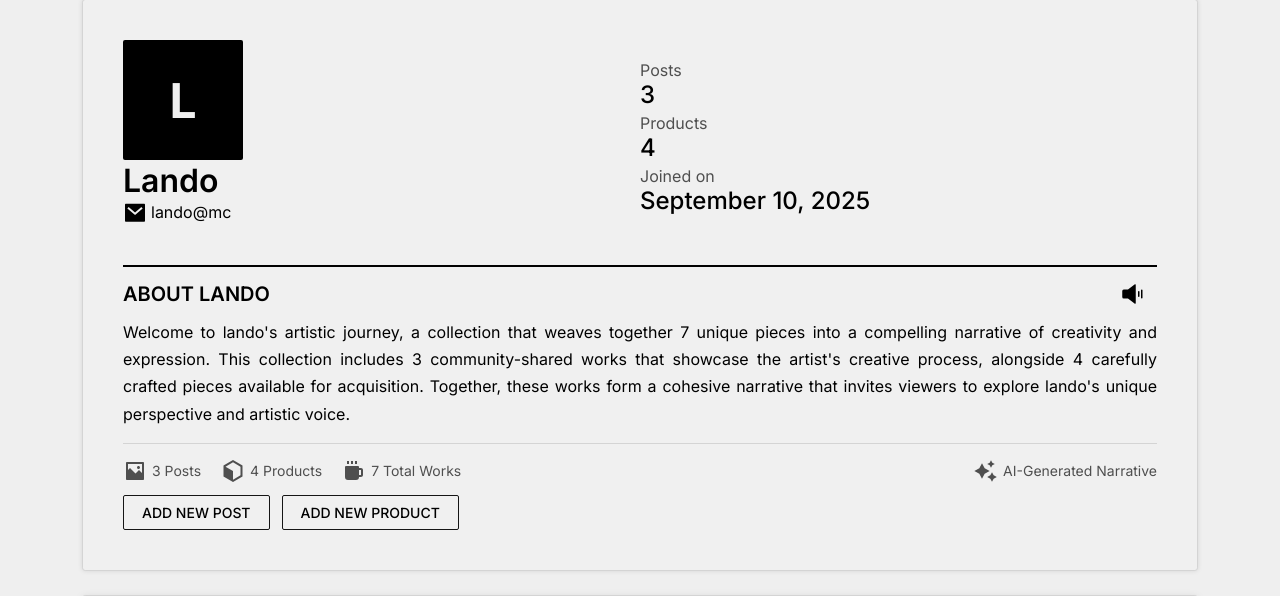
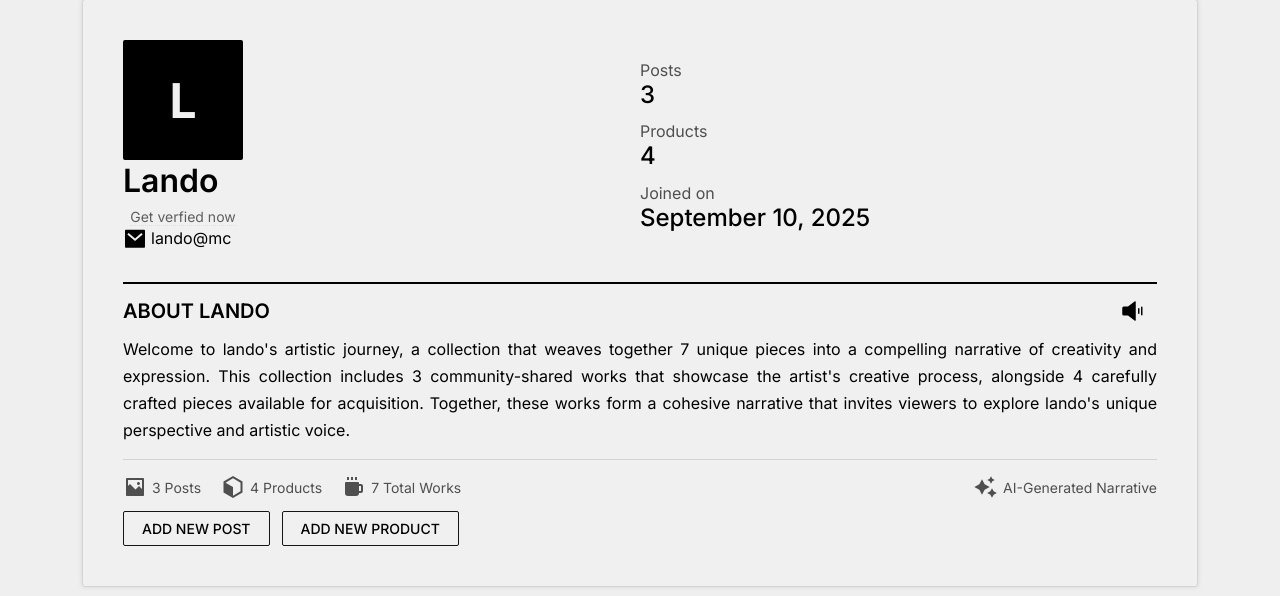
Before and after one commit to Shr3y4sm/Clyst, a Flask app: page /profile in a window 1280 px wide. Shown: the part 65-661 px from the top of the page. Run offline with Flask 3, Linux system fonts and the light colour scheme; a user stored in the database is signed in; some libraries are stand-ins or nearby versions.

Commit message:
GeoTag verification feature

```diff
--- a/static/css/profile.css
+++ b/static/css/profile.css
@@ -75,6 +75,22 @@
 	font-weight: 600;
 	color: var(--text);
 	text-transform: capitalize;
+}
+
+/* Verification prompt under profile name */
+.profile-verify {
+	margin-top: 6px;
+}
+.profile-verify a {
+	font-size: 14px;
+ 	color: var(--muted);
+ 	text-decoration: none;
+ 	opacity: 0.9;
+ 	border-bottom: 1px dotted rgba(0,0,0,0.08);
+}
+.profile-verify a:hover {
+ 	color: var(--text);
+ 	opacity: 1;
 }
 
 h1 {
--- a/templates/profile.html
+++ b/templates/profile.html
@@ -70,6 +70,12 @@
             {% if profile_user %} {{ profile_user.name }} {% else %} {{
             current_user.name }} {% endif %}
           </h1>
+          <!-- Subtle verification prompt that links to the camera/verification page -->
+          {% if current_user.is_authenticated and (not profile_user or current_user.id == profile_user.id) %}
+          <div class="profile-verify">
+            <a href="{{ url_for('camera') }}">Get verfied now</a>
+          </div>
+          {% endif %}
           <div class="profile-bio">
             {% if profile_user %} {% if profile_user.email %}
             <p><svg xmlns="http://www.w3.org/2000/svg" viewBox="0 0 24 24" fill="currentColor"><path d="M3 3H21C21.5523 3 22 3.44772 22 4V20C22 20.5523 21.5523 21 21 21H3C2.44772 21 2 20.5523 2 20V4C2 3.44772 2.44772 3 3 3ZM12.0606 11.6829L5.64722 6.2377L4.35278 7.7623L12.0731 14.3171L19.6544 7.75616L18.3456 6.24384L12.0606 11.6829Z"></path></svg> {{ profile_user.email }}</p>
```
Also changed, not shown: instance/clyst.db.
